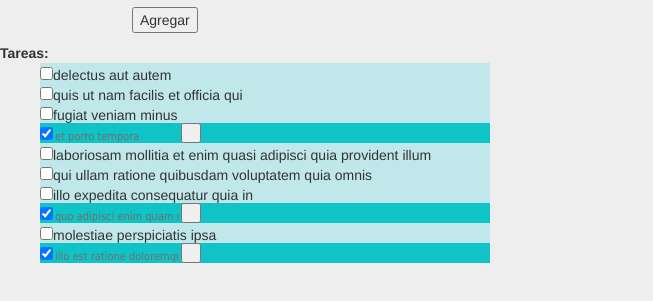
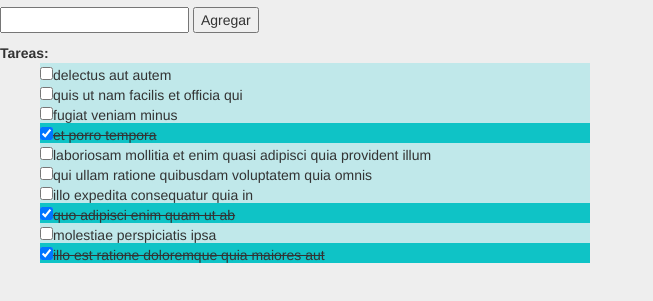
Before and after one commit to aledriandev/lista-tareas, a plain HTML site: page index.html in a window 1280 px wide. Shown: the part 103-404 px from the top of the page, without its empty margins (0-653 px from the left). Drawn offline with nearby package versions, Linux system fonts and the light colour scheme.

Commit message:
Texto editable pero no lo guarda

```diff
--- a/assets/css/main.css
+++ b/assets/css/main.css
@@ -7,7 +7,7 @@ body {
 ul li{
 	background: #c0e8ea;
 	  height: 20px;
-  width: 450px;
+  width: 550px;
 
 }
 
@@ -25,10 +25,9 @@ button.elimin {
   	width: 20px;
 }
 
-input {
-	font-family: Tahoma, Verdana, Arial;
-	font-size: 11px;
-	color: #707070;
+input.tareaP {
+	font-size: 16px;
 	background-color: transparent;
 	border-width:0;
+	width: 450px;
 }
--- a/assets/js/main.js
+++ b/assets/js/main.js
@@ -24,11 +24,10 @@ function Lista(){
 		for (var i = 0; i < this.tareasPendientes.length; i++) {
         var tareaPendiente = this.tareasPendientes[i]
         if (tareaPendiente.completed)
-				lista += "<li style='background-color:#0fc3c6'><input type='checkbox' class='toDo' " +
-                 "value='"  + i + "' checked><del><input type='text' value ='"+tareaPendiente.title+ "'/>"+
-                 "</del><button url='edit.png' class='edit' align='right'></button></li>"
+				lista += "<li contenteditable='true' style='background-color:#0fc3c6'><input type='checkbox' class='toDo' " + "value='"  + i + "' checked><del>"+tareaPendiente.title+"</del></li>"
         else
-        lista += "<li><input type='checkbox' class='toDo' " + "value='"  + i + "''>"+tareaPendiente.title+"</li>"
+        lista += "<li contenteditable='true'><input type='checkbox' class='toDo' " + "value='"  + i + "''>"+tareaPendiente.title+"</li>"
+
     }
 		document.getElementById("listaTareas").innerHTML = lista;
     checkear();
```
